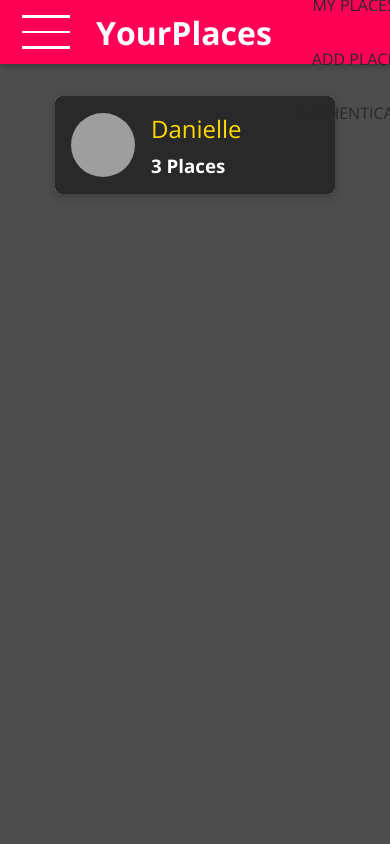
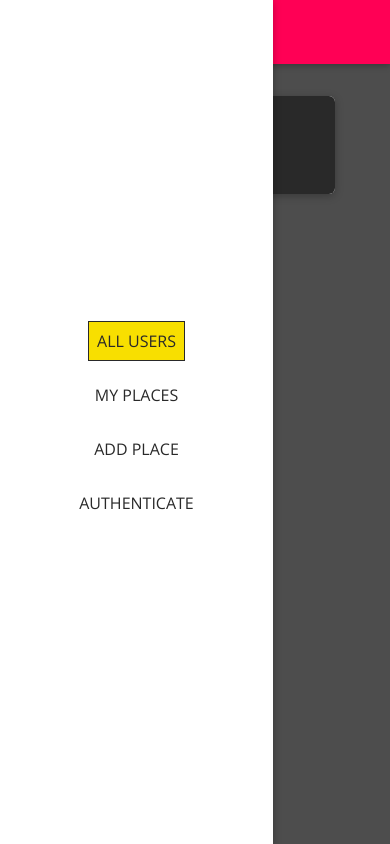
Before and after one commit to danielle-levy/MERN-Full-Stack-Project, a React (Create React App) app: page / in a window 390 px wide. Built offline with nearby package versions, Linux system fonts and the light colour scheme; grey boxes are pictures that could not be loaded.

Commit message:
Mobile View Nav

```diff
--- a/src/shared/components/Navigation/MainNavigation.js
+++ b/src/shared/components/Navigation/MainNavigation.js
@@ -3,10 +3,18 @@ import { Link } from "react-router-dom";
 
 import MainHeader from "./MainHeader";
 import NavLinks from "./NavLinks";
+import SideDrawer from "./SideDrawer";
 import './MainNavigation.css';
 
 const MainNavigation = props => {
-    return <MainHeader>
+    return (
+        <React.Fragment>
+            <SideDrawer>
+                <nav className="main-navigation__drawer-nav">
+                    <NavLinks />
+                </nav>
+            </SideDrawer>
+            <MainHeader>
                 <button className="main-navigation__menu-btn">
                     <span />
                     <span />
@@ -15,10 +23,13 @@ const MainNavigation = props => {
                 <h1 className="main-navigation__title">
                     <Link to='/'>YourPlaces</Link>
                 </h1>
-        <nav>
+                <nav className="main-navigation__header-nav">
                     <NavLinks />
                 </nav>
             </MainHeader>
+        </React.Fragment>
+    )
+
 };
 
 export default MainNavigation;
--- a/src/shared/components/Navigation/SideDrawer.css
+++ b/src/shared/components/Navigation/SideDrawer.css
@@ -0,0 +1,10 @@
+.side-drawer {
+    position: fixed;
+    left: 0;
+    top: 0;
+    z-index: 100;
+    height: 100vh;
+    width: 70%;
+    background: white;
+    box-shadow: 0 2px 8px rgba(0, 0, 0, 0.26);
+ }
--- a/src/shared/components/Navigation/SideDrawer.js
+++ b/src/shared/components/Navigation/SideDrawer.js
@@ -0,0 +1,9 @@
+import React from "react";
+
+import './SideDrawer.css'
+
+const SideDrawer = props => {
+    return <aside className="side-drawer">{props.children}</aside>
+};
+
+export default SideDrawer;
```
Lines whose indentation alone changed are shown as unchanged.
